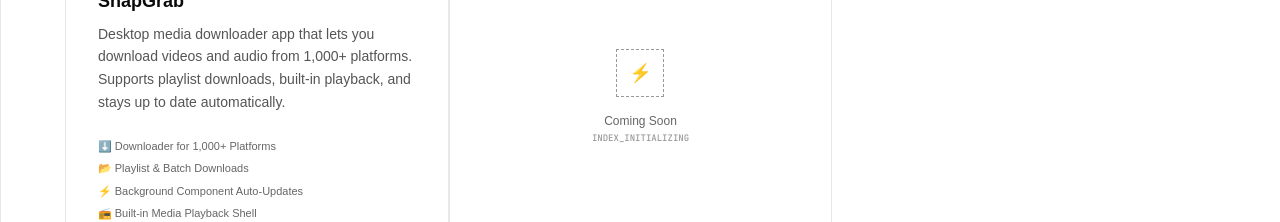
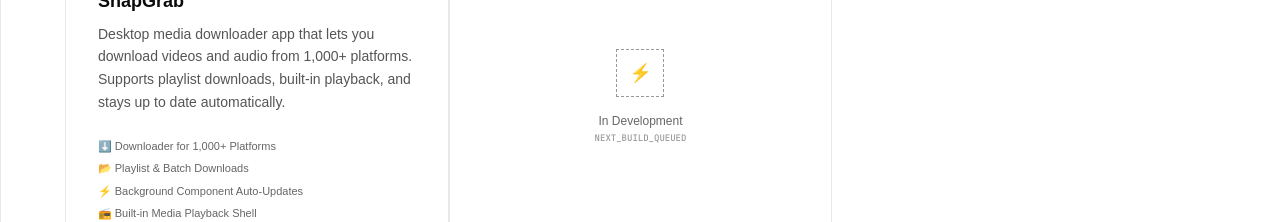
Before and after one commit to shaswatxd/shaswathub, a Next.js app: page / in a window 1280 px wide. Shown: the part 2180-2402 px from the top of the page. Built offline with nearby package versions, Linux system fonts and the light colour scheme; a web font is replaced by a local one.

Commit message:
chore: update placeholder card to In Development

```diff
--- a/app/components/Projects.jsx
+++ b/app/components/Projects.jsx
@@ -330,8 +330,8 @@
             <span>⚡</span>
           </div>
           <div className="text-xs font-medium">
-            Coming Soon<br />
-            <span className="font-mono text-[9px] text-[#999] dark:text-[#777]">INDEX_INITIALIZING</span>
+            In Development<br />
+            <span className="font-mono text-[9px] text-[#999] dark:text-[#777]">NEXT_BUILD_QUEUED</span>
           </div>
         </div>
       </div>
```
